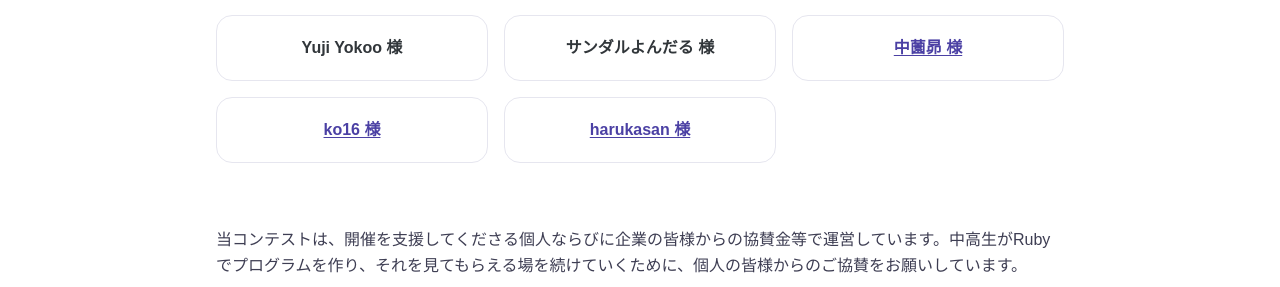
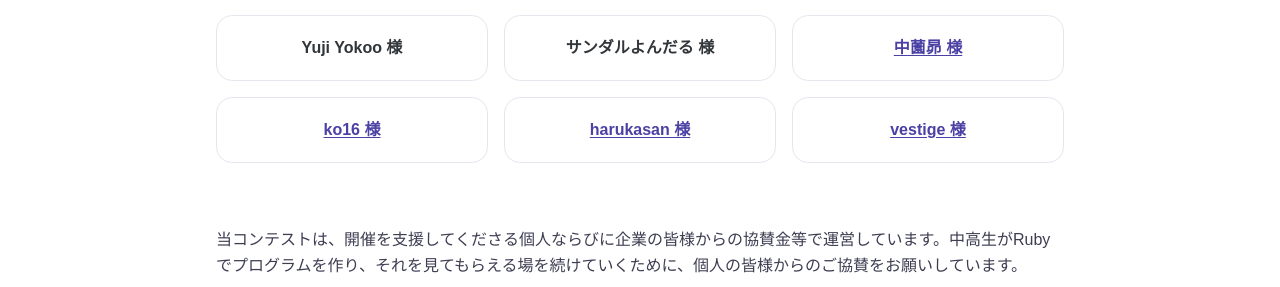
Before and after one commit to ruby-procon-net/ruby-procon-net-2026, a Jekyll site: the page built from supporters.html, in a window 1280 px wide and 900 px high, scrolled down 533 px. Shown: the part 139-426 px from the top of the window. Built offline with Jekyll 4.4.1, drawn with Linux system fonts in a browser that asks for light colours.

Commit message:
Add vestige to 2026 Rubycon supporters

```diff
--- a/_data/supporters_2026.yml
+++ b/_data/supporters_2026.yml
@@ -22,3 +22,5 @@
   url: https://x.com/koichiroo
 - name: harukasan 様
   url: https://harukasan.dev/
+- name: vestige 様
+  url: https://github.com/vestige
```
